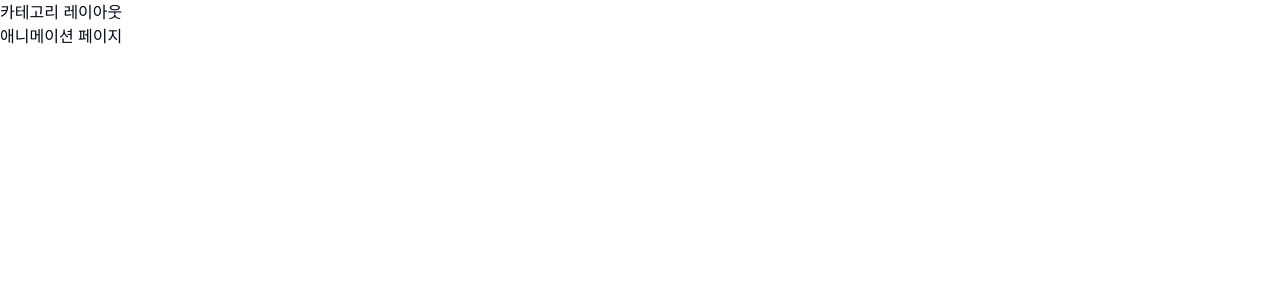
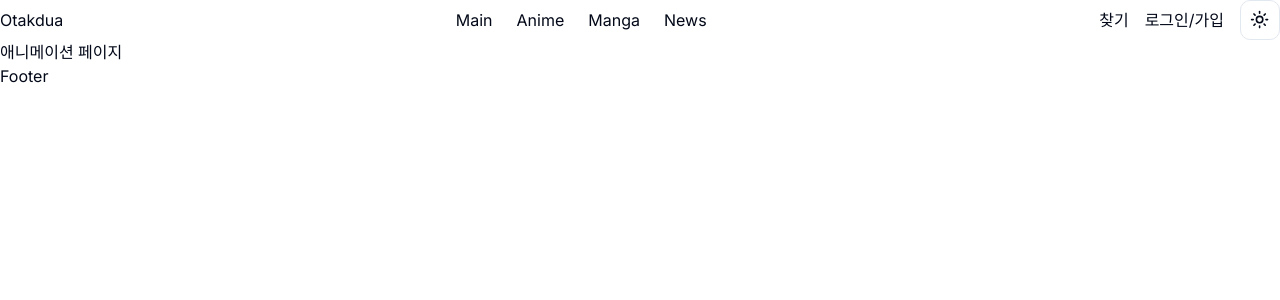
Before and after one commit to amooonsen/otakuda, a Next.js app in the folder frontend/: page /animation in a window 1280 px wide. Shown: the top 300 px of the page. Built offline with nearby package versions, Linux system fonts and the light colour scheme.

Commit message:
레이아웃 구조 변경
추후에 메타데이터와 include에 따라 변경될 수 있음

```diff
--- a/frontend/src/app/(categories)/layout.tsx
+++ /dev/null
@@ -1,12 +0,0 @@
-import {ReactNode} from "react";
-
-type Props = { children: ReactNode, modal: ReactNode };
-export default function Layout({ children, modal }: Props) {
-  return (
-    <div>
-      카테고리 레이아웃
-      {children}
-      {modal}
-    </div>
-  )
-}
--- /dev/null
+++ b/frontend/src/app/(categories)/news/page.tsx
@@ -0,0 +1,7 @@
+import React from 'react'
+
+export default function page() {
+  return (
+    <div>뉴스 페이지</div>
+  )
+}
--- a/frontend/src/app/layout.tsx
+++ b/frontend/src/app/layout.tsx
@@ -2,6 +2,8 @@ import type { Metadata } from "next";
 import { ThemeProvider } from "@/components/theme-provider/ThemeProvider";
 import { Inter } from "next/font/google";
 import "./globals.css";
+import Header from "@/components/layout/Header";
+import Footer from "@/components/layout/Footer";
 
 const inter = Inter({ subsets: ["latin"] });
 
@@ -24,7 +26,9 @@ export default function RootLayout({
           enableSystem
           disableTransitionOnChange
         >
+          <Header />
           {children}
+          <Footer />
         </ThemeProvider></body>
     </html>
   );
--- a/frontend/src/app/page.tsx
+++ b/frontend/src/app/page.tsx
@@ -17,7 +17,6 @@ import Footer from "@/components/layout/Footer";
 export default function Home() {
   return (
     <>
-      <Header />
       <Dialog>
         <DialogTrigger>Open</DialogTrigger>
         <DialogContent>
@@ -30,7 +29,6 @@ export default function Home() {
           </DialogHeader>
         </DialogContent>
       </Dialog>
-      <Footer />
     </>
   );
 }
--- a/frontend/src/components/layout/Header.tsx
+++ b/frontend/src/components/layout/Header.tsx
@@ -26,6 +26,9 @@ export default function Header() {
             <li>
               <Link href='/manga'>Manga</Link>
             </li>
+            <li>
+              <Link href='/news'>News</Link>
+            </li>
           </ul>
         </nav>
         <div className="flex items-center gap-4">
```
